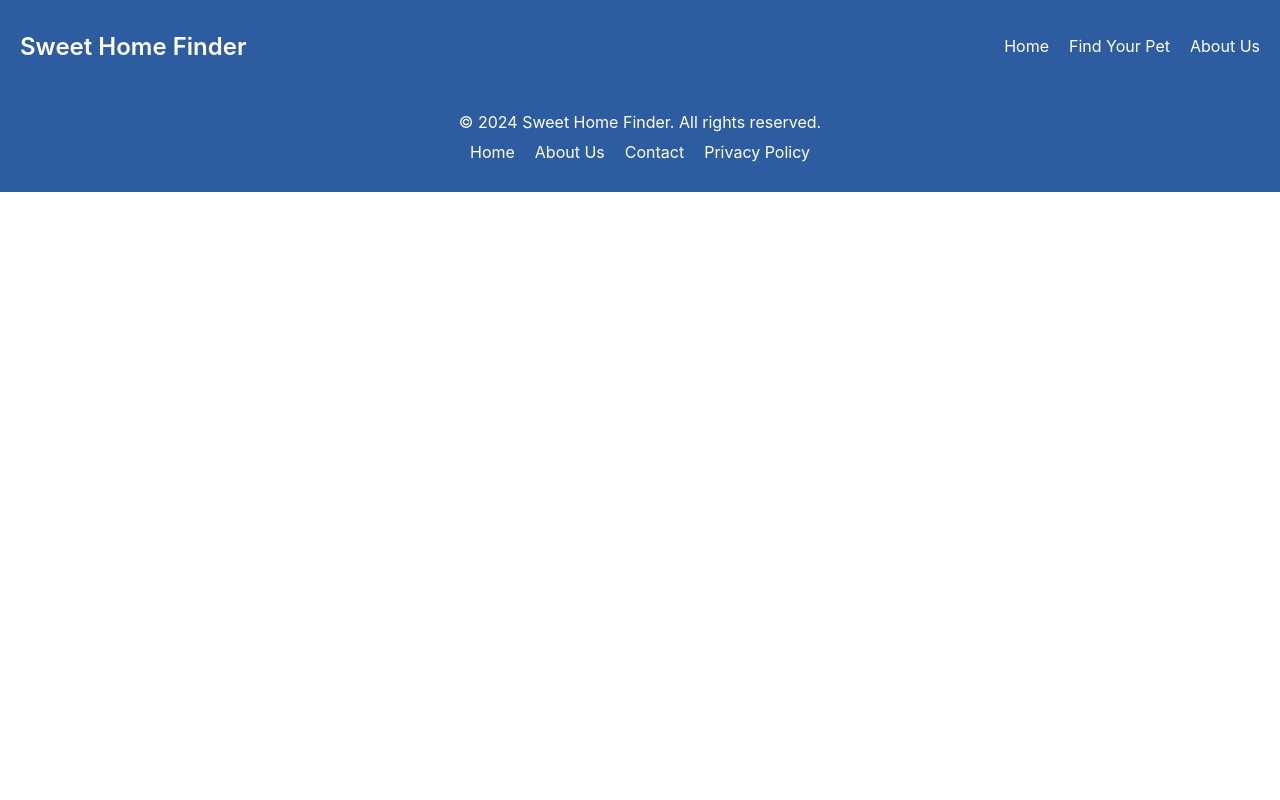
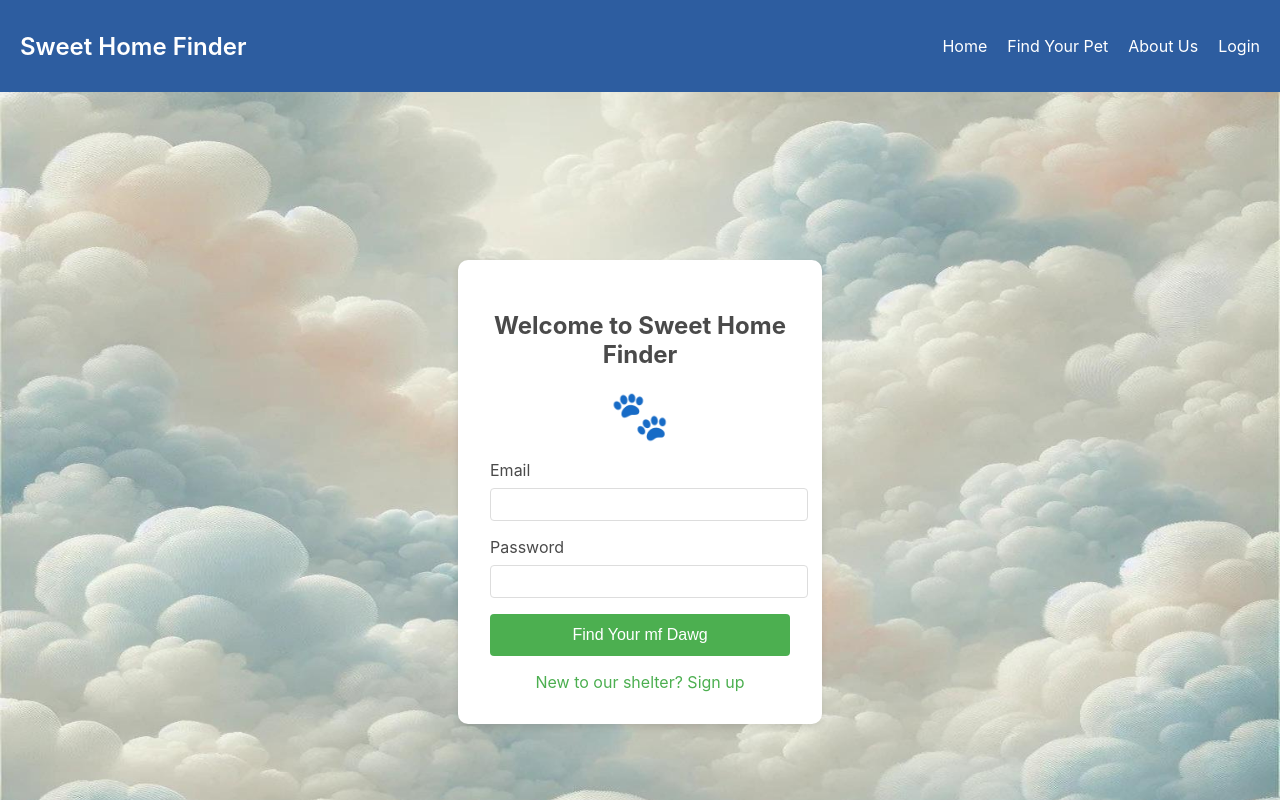
Before and after one commit to javud/sweethomefinder, a React (Create React App) app in the folder sweetHomeFinder/frontend/: page /login in a window 1280 px wide. Shown: the top 800 px of the page. Built offline with nearby package versions, Linux system fonts and the light colour scheme; the HTML template or start-up script is replaced by a standard one.

Commit message:
added login page

```diff
--- a/sweetHomeFinder/frontend/src/App.js
+++ b/sweetHomeFinder/frontend/src/App.js
@@ -6,6 +6,7 @@ import HomePage from './pages/homePage';
 import QuizPage from './pages/quizPage';
 import NavBar from './components/navBar';
 import Footer from './components/footer';
+import LoginPage from './pages/loginPage';
 
 function App() {
   return (
@@ -15,6 +16,7 @@ function App() {
         <Routes>
           <Route path="/" element={<HomePage />} />
           <Route path="/quiz" element={<QuizPage />} />
+          <Route path="/login" element={<LoginPage />} />
 
           {/* Add more routes as needed */}
         </Routes>
--- a/sweetHomeFinder/frontend/src/components/navBar.js
+++ b/sweetHomeFinder/frontend/src/components/navBar.js
@@ -28,6 +28,7 @@ function NavBar() {
           <li><Link to="/" onClick={toggleMenu}>Home</Link></li>
           <li><Link to="/quiz" onClick={toggleMenu}>Find Your Pet</Link></li>
           <li><Link to="/about" onClick={toggleMenu}>About Us</Link></li>
+          <li><Link to="/login" onClick={toggleMenu}>Login</Link></li>
         </ul>
       </div>
     </nav>
--- a/sweetHomeFinder/frontend/src/index.js
+++ b/sweetHomeFinder/frontend/src/index.js
@@ -3,6 +3,7 @@ import ReactDOM from 'react-dom/client';
 import './index.css';
 import App from './App';
 import reportWebVitals from './reportWebVitals';
+import './styles/loginPage.scss';
 
 const root = ReactDOM.createRoot(document.getElementById('root'));
 root.render(
--- a/sweetHomeFinder/frontend/src/pages/loginPage.js
+++ b/sweetHomeFinder/frontend/src/pages/loginPage.js
@@ -0,0 +1,32 @@
+// src/pages/LoginPage.js
+
+import React from 'react';
+import '../styles/loginPage.scss';
+import loginBackground from '../assets/loginImg.jpg';
+
+function LoginPage() {
+    return (
+      <div className="login-page" style={{ backgroundImage: `url(${loginBackground})` }}>
+        <div className="login-container">
+          <h2>Welcome to Sweet Home Finder</h2>
+          <div className="pet-icon">🐾</div>
+          <form className="login-form">
+            <div className="input-group">
+              <label htmlFor="email">Email</label>
+              <input type="email" id="email" required />
+            </div>
+            <div className="input-group">
+              <label htmlFor="password">Password</label>
+              <input type="password" id="password" required />
+            </div>
+            <button type="submit">Find Your mf Dawg</button>
+          </form>
+          <div className="login-options">
+            <a href="/signup">New to our shelter? Sign up</a>
+          </div>
+        </div>
+      </div>
+    );
+  }
+
+export default LoginPage;
--- /dev/null
+++ b/sweetHomeFinder/frontend/src/styles/loginPage.scss
@@ -0,0 +1,82 @@
+// src/styles/loginPage.scss
+
+.login-page {
+    display: flex;
+    justify-content: center;
+    align-items: center;
+    height: 100vh;
+    background-color: #f0f8ff;
+    background-size: cover;
+    background-position: center;
+    background-repeat: no-repeat;
+
+    .login-container {
+      background-color: white;
+      padding: 2rem;
+      border-radius: 10px;
+      box-shadow: 0 4px 6px rgba(0,0,0,0.1);
+      text-align: center;
+      width: 300px;
+
+      h2 {
+        color: #4a4a4a;
+        margin-bottom: 1rem;
+      }
+
+      .pet-icon {
+        font-size: 3rem;
+        margin-bottom: 1rem;
+      }
+
+      .login-form {
+        display: flex;
+        flex-direction: column;
+
+        .input-group {
+          margin-bottom: 1rem;
+          text-align: left;
+
+          label {
+            display: block;
+            margin-bottom: 0.5rem;
+            color: #4a4a4a;
+          }
+
+          input {
+            width: 100%;
+            padding: 0.5rem;
+            border: 1px solid #ddd;
+            border-radius: 4px;
+          }
+        }
+
+        button {
+          background-color: #4CAF50;
+          color: white;
+          border: none;
+          padding: 0.75rem;
+          border-radius: 4px;
+          cursor: pointer;
+          font-size: 1rem;
+
+          &:hover {
+            background-color: #45a049;
+          }
+        }
+      }
+
+      .login-options {
+        margin-top: 1rem;
+
+        a {
+          color: #4CAF50;
+          text-decoration: none;
+          margin: 0 0.5rem;
+
+          &:hover {
+            text-decoration: underline;
+          }
+        }
+      }
+    }
+  }
```
Also changed, not shown: sweetHomeFinder/frontend/src/assets/loginImg.jpg (added).
